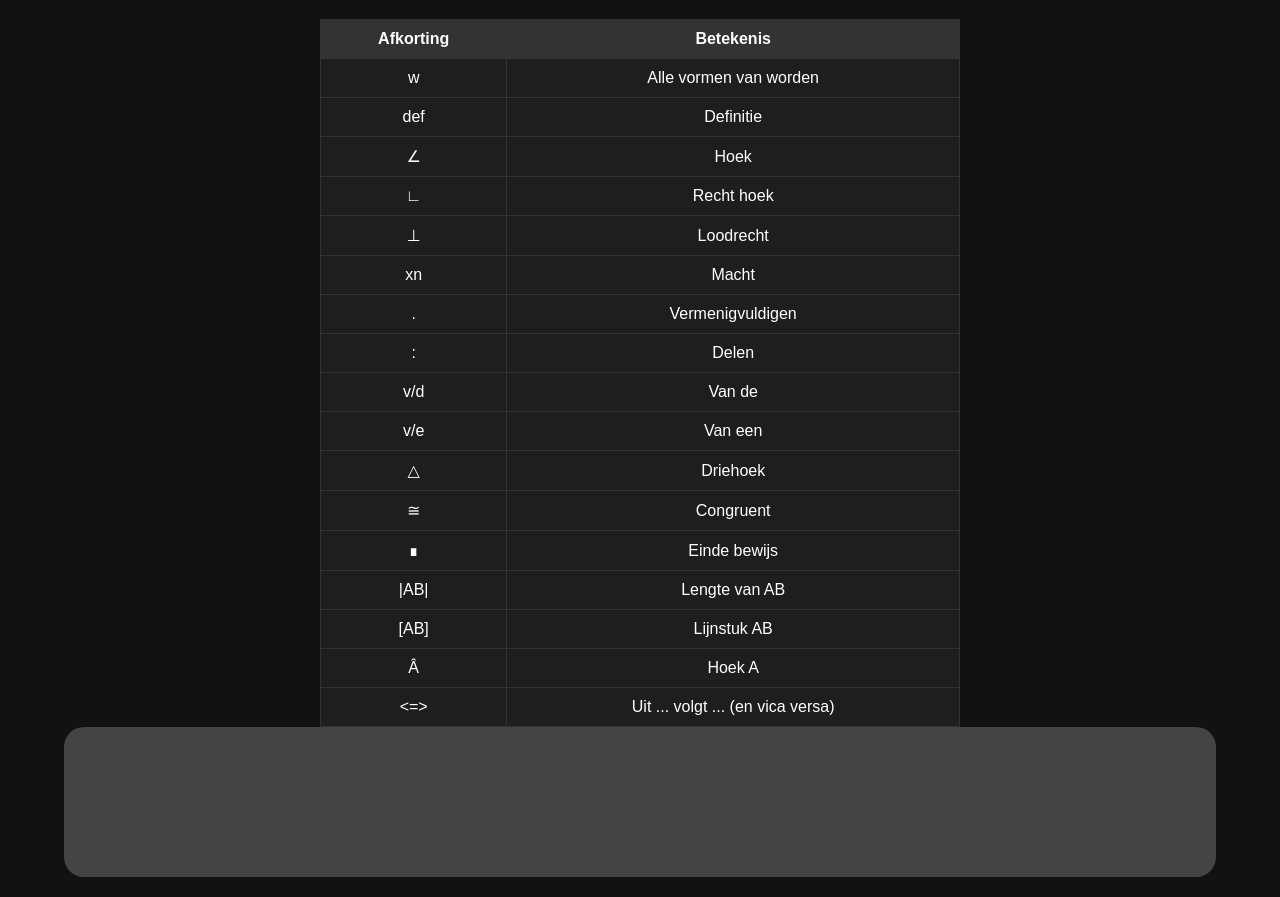
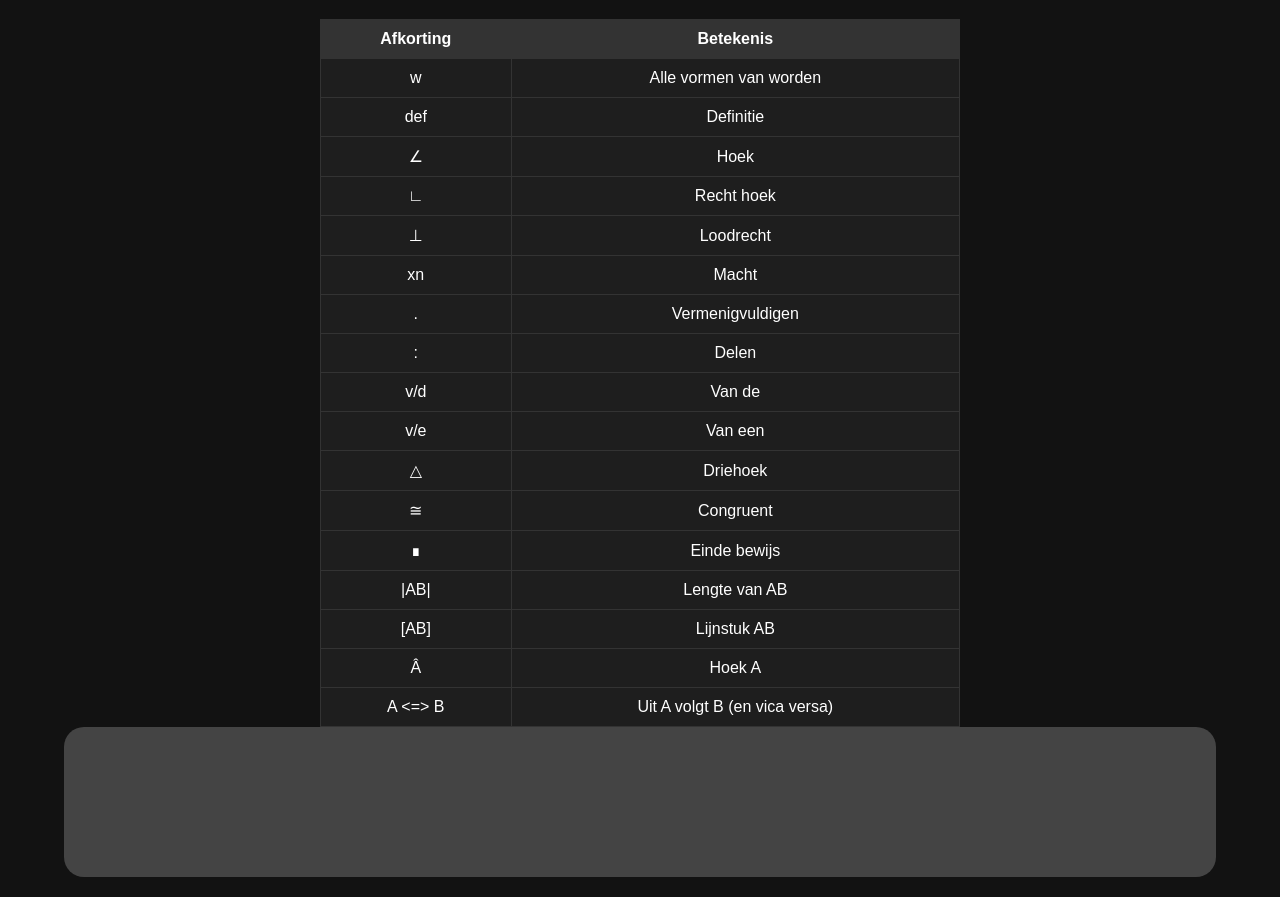
Before and after one commit to Gooske28/afkortingen, a plain HTML site: page index.html in a window 1280 px wide. Shown: the part 79-976 px from the top of the page. Drawn offline with Linux system fonts and the light colour scheme.

Commit message:
Update index.html

```diff
--- a/index.html
+++ b/index.html
@@ -140,8 +140,8 @@
                 <td>Hoek A</td>
             </tr>
             <tr>
-                <td><=></td>
-                <td>Uit ... volgt ... (en vica versa)</td>
+                <td>A <=> B</td>
+                <td>Uit A volgt B (en vica versa)</td>
             </tr>
         </tbody>
     </table>
```
